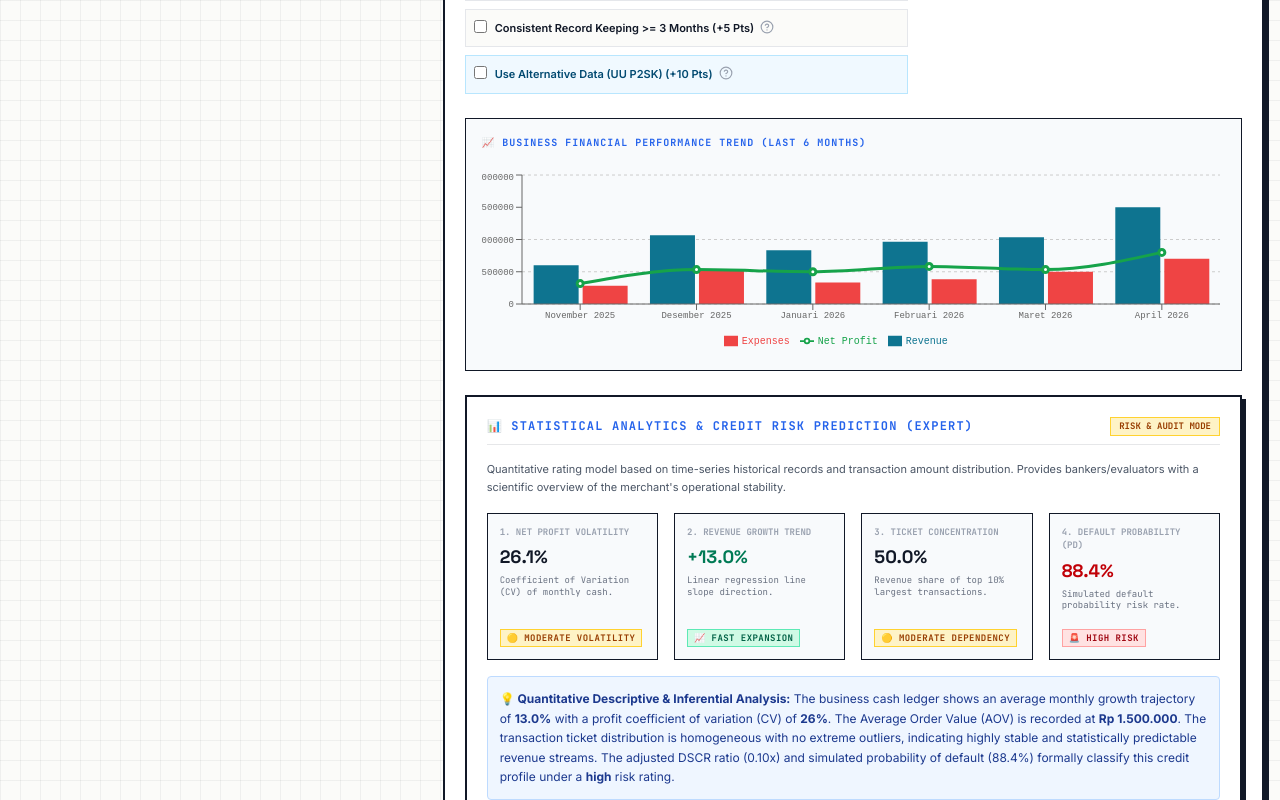
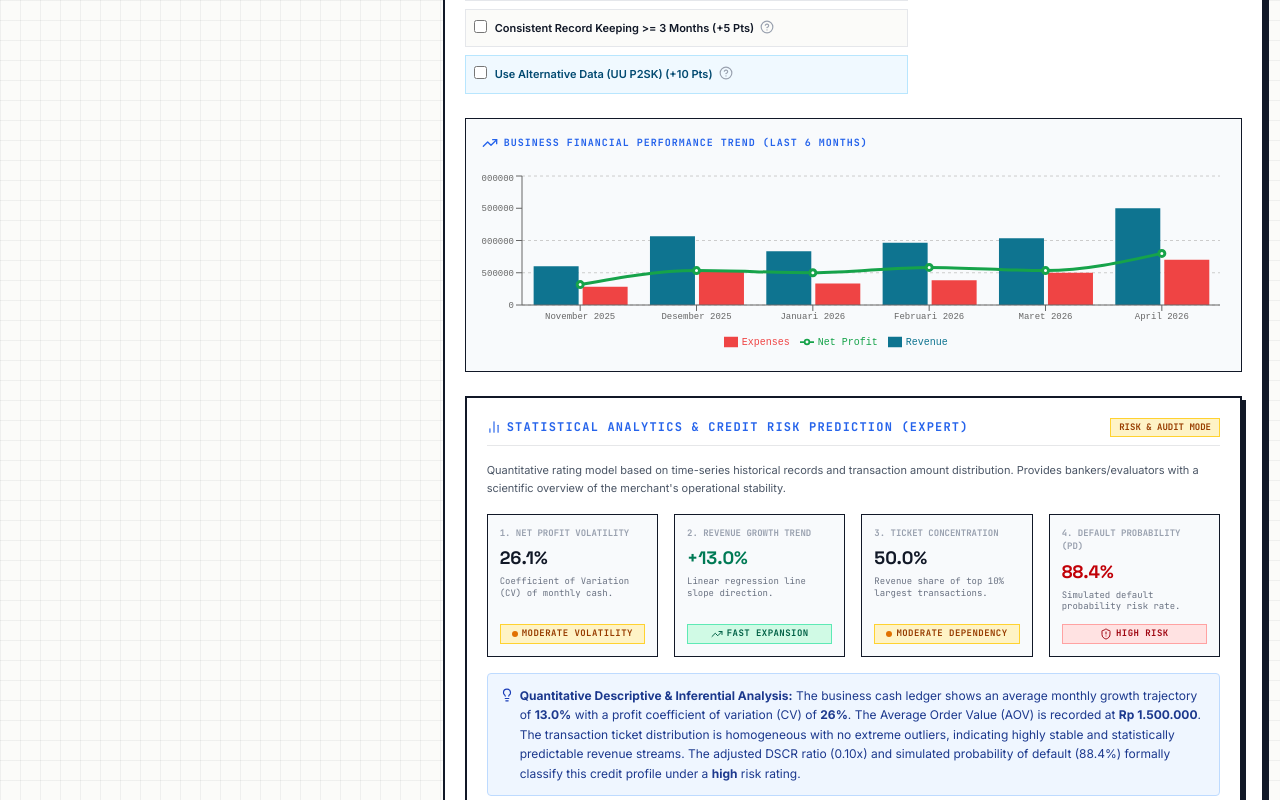
Before and after one commit to rafifernandaa/umkm-lens, a React (Vite) app: page / in a window 1280 px wide. Shown: the part 2100-2900 px from the top of the page. Built offline with nearby package versions, Linux system fonts and the light colour scheme.

Commit message:
style: replace emojis in results section cards with monochrome Lucide icons and clean CSS indicators

```diff
--- a/src/App.tsx
+++ b/src/App.tsx
@@ -3759,8 +3759,9 @@ export default function App() {
                         )}
 
                         <div className="bg-slate-50 border-2 border-ink p-4 space-y-3">
-                          <h5 className="font-mono text-xs font-bold text-ink uppercase border-b border-ink/10 pb-1.5">
-                            {t("🔍 KELAYAKAN FINANSIAL KONSOLIDASI (AVERAGE PERFORMANCE)", "🔍 CONSOLIDATED FINANCIAL ELIGIBILITY (AVERAGE PERFORMANCE)")}
+                          <h5 className="font-mono text-xs font-bold text-ink uppercase border-b border-ink/10 pb-1.5 flex items-center gap-1.5">
+                            <Search className="w-3.5 h-3.5" />
+                            {t("KELAYAKAN FINANSIAL KONSOLIDASI (AVERAGE PERFORMANCE)", "CONSOLIDATED FINANCIAL ELIGIBILITY (AVERAGE PERFORMANCE)")}
                           </h5>
                           <div className="grid grid-cols-1 md:grid-cols-3 gap-4 text-xs font-mono">
                             <div>
@@ -3786,17 +3787,21 @@ export default function App() {
                             </div>
                           </div>
 
-                          <div className="p-3 bg-blue-50 border border-blue-200 text-[11px] text-blue-800 rounded-sm font-sans">
-                            <strong>💡 {t("Evaluasi Underwriter AI:", "AI Underwriter Evaluation:")}</strong> {t("Usaha", "The business")} <strong>{userProfile.businessName || t("UMKM Binaan", "Partner MSME")}</strong> {t("menunjukkan konsistensi arus kas sehat selama", "shows a consistent and healthy cash flow over the last")} {historicalPeriods.length} {t("bulan terakhir. Sisa rata-rata laba bulanan menutup cicilan simulasi", "months. The average monthly net profit covers the simulated installment of")} Rp {estCicilan.toLocaleString("id-ID")}/{t("bulan", "month")} {t("dengan safety margin", "with a safety margin of")} {dscr.toFixed(1)}{t("x lipat. Kelayakan agunan non-fisik (UU P2SK) dinilai memadai.", "x. Eligibility based on alternative collateral (UU P2SK) is rated as adequate.")}
+                          <div className="p-3 bg-blue-50 border border-blue-200 text-[11px] text-blue-800 rounded-sm font-sans flex items-start gap-1.5">
+                            <Lightbulb className="w-3.5 h-3.5 text-blue-800 flex-shrink-0 mt-0.5" />
+                            <div>
+                              <strong>{t("Evaluasi Underwriter AI:", "AI Underwriter Evaluation:")}</strong> {t("Usaha", "The business")} <strong>{userProfile.businessName || t("UMKM Binaan", "Partner MSME")}</strong> {t("menunjukkan konsistensi arus kas sehat selama", "shows a consistent and healthy cash flow over the last")} {historicalPeriods.length} {t("bulan terakhir. Sisa rata-rata laba bulanan menutup cicilan simulasi", "months. The average monthly net profit covers the simulated installment of")} Rp {estCicilan.toLocaleString("id-ID")}/{t("bulan", "month")} {t("dengan safety margin", "with a safety margin of")} {dscr.toFixed(1)}{t("x lipat. Kelayakan agunan non-fisik (UU P2SK) dinilai memadai.", "x. Eligibility based on alternative collateral (UU P2SK) is rated as adequate.")}
+                            </div>
                           </div>
 
                           <div className="flex justify-between items-center pt-2 border-t border-ink/10">
                             <span className="text-[9px] text-gray-400 font-mono">GEMINI AUTOMATED UNDERWRITING V1.2</span>
                             <button
                               onClick={handleExportPDF}
-                              className="bg-blueprint text-white px-4 py-2 font-mono font-bold text-[10px] uppercase border-2 border-ink shadow-[2px_2px_0px_0px_#111827] hover:bg-blue-700 cursor-pointer"
-                            >
-                              {t("✍️ Terbitkan Surat Rekomendasi & Cetak", "✍️ Issue Recommendation Letter & Print")}
+                              className="bg-blueprint text-white px-4 py-2 font-mono font-bold text-[10px] uppercase border-2 border-ink shadow-[2px_2px_0px_0px_#111827] hover:bg-blue-700 cursor-pointer flex items-center gap-1.5"
+                            >
+                              <FileText className="w-3.5 h-3.5" />
+                              {t("Terbitkan Surat Rekomendasi & Cetak", "Issue Recommendation Letter & Print")}
                             </button>
                           </div>
                         </div>
@@ -3804,7 +3809,10 @@ export default function App() {
                         {/* AI Loan Feasibility & Interview Cheat Sheet Card */}
                         <div className="border-2 border-ink bg-white p-4 space-y-4 shadow-[3px_3px_0px_0px_rgba(0,0,0,1)]">
                           <h5 className="font-mono text-xs font-bold text-ink uppercase border-b border-ink/10 pb-1.5 flex items-center justify-between">
-                            <span>{t("💡 TARGET OPTIMALISASI PLAFON KREDIT", "💡 TARGET LOAN LIMIT OPTIMIZER")}</span>
+                            <span className="flex items-center gap-1.5">
+                              <Lightbulb className="w-3.5 h-3.5 text-ink" />
+                              {t("TARGET OPTIMALISASI PLAFON KREDIT", "TARGET LOAN LIMIT OPTIMIZER")}
+                            </span>
                             <span className="bg-blueprint text-white text-[9px] px-2 py-0.5 font-bold">{t("ASISTEN KELAYAKAN AI", "AI FEASIBILITY ASSISTANT")}</span>
                           </h5>
 
@@ -3859,13 +3867,17 @@ export default function App() {
                             </div>
 
                             <div className="bg-[#F6FFF6] border border-emerald-300 p-3 rounded-sm space-y-2.5">
-                              <span className="text-[10px] font-mono text-emerald-800 uppercase tracking-widest font-bold block">
-                                {t("📝 Checklist Kesiapan & Rekomendasi AI", "📝 AI Feasibility Checklist & Advice")}
+                              <span className="text-[10px] font-mono text-emerald-800 uppercase tracking-widest font-bold flex items-center gap-1.5">
+                                <ClipboardList className="w-3.5 h-3.5 text-emerald-800" />
+                                {t("Checklist Kesiapan & Rekomendasi AI", "AI Feasibility Checklist & Advice")}
                               </span>
                               <ul className="text-[10.5px] text-gray-700 font-sans space-y-1.5 list-disc pl-4 leading-relaxed">
                                 {dscr < 1.25 && (
-                                  <li className="text-amber-800 font-medium">
-                                    {t("⚠️ Naikkan Tenor Pinjaman atau kurangi nominal plafon untuk menurunkan cicilan bulanan dan meningkatkan DSCR ke batas aman > 1.25x.", "⚠️ Consider increasing the loan tenor or reducing the principal amount to lower monthly payments and raise DSCR to the safe > 1.25x threshold.")}
+                                  <li className="text-amber-800 font-medium flex items-start gap-1">
+                                    <BadgeAlert className="w-3.5 h-3.5 text-amber-800 flex-shrink-0 mt-0.5" />
+                                    <span>
+                                      {t("Naikkan Tenor Pinjaman atau kurangi nominal plafon untuk menurunkan cicilan bulanan dan meningkatkan DSCR ke batas aman > 1.25x.", "Consider increasing the loan tenor or reducing the principal amount to lower monthly payments and raise DSCR to the safe > 1.25x threshold.")}
+                                    </span>
                                   </li>
                                 )}
                                 {!completedChecklist.rekeningTerpisah && (
@@ -3883,15 +3895,21 @@ export default function App() {
                                     {t("Aktifkan fitur 'Alternative Data' di dashboard sebelah untuk melampirkan bill PLN/Telco sebagai pendukung skor.", "Enable 'Alternative Data' in the side dashboard to attach utility bills as alternative credit scorers.")}
                                   </li>
                                 )}
-                                <li className="text-emerald-800 font-medium">
-                                  {t("💡 Cetak berkas pre-assessment ini dan bawa halaman kedua sebagai Cheat Sheet panduan interview wawancara analis kredit bank.", "💡 Export this pre-assessment report and use the second page as a Cheat Sheet guide for the banker interview.")}
+                                <li className="text-emerald-800 font-medium flex items-start gap-1">
+                                  <Lightbulb className="w-3.5 h-3.5 text-emerald-800 flex-shrink-0 mt-0.5" />
+                                  <span>
+                                    {t("Cetak berkas pre-assessment ini dan bawa halaman kedua sebagai Cheat Sheet panduan interview wawancara analis kredit bank.", "Export this pre-assessment report and use the second page as a Cheat Sheet guide for the banker interview.")}
+                                  </span>
                                 </li>
                               </ul>
                             </div>
                           </div>
 
                           <div className="p-3 bg-blue-50 border border-blue-200 text-[10.5px] text-blue-900 rounded-sm font-sans space-y-1.5">
-                            <span className="font-bold text-[11px] block">{t("💡 PANDUAN INTERVIEW BANKER (CHEAT SHEET WAWANCARA ANALIS):", "💡 BANKER INTERVIEW CHEAT SHEET (TIPS FOR MICRO MERCHANTS):")}</span>
+                            <span className="font-bold text-[11px] flex items-center gap-1.5 text-blue-900">
+                              <Lightbulb className="w-3.5 h-3.5 text-blue-900" />
+                              {t("PANDUAN INTERVIEW BANKER (CHEAT SHEET WAWANCARA ANALIS):", "BANKER INTERVIEW CHEAT SHEET (TIPS FOR MICRO MERCHANTS):")}
+                            </span>
                             <p className="leading-relaxed">
                               {t("Saat ditanya oleh analis kredit bank mengenai pembukuan, sampaikan hal berikut: ", "When asked by the bank's credit analyst about your bookkeeping, present the following points: ")}
                               <strong>{t(`"Usaha saya memiliki pencatatan digital teratur dengan rata-rata omset bulanan Rp ${avgMonthlyOmset.toLocaleString("id-ID")} dan laba bersih riil Rp ${avgMonthlyLaba.toLocaleString("id-ID")}. Berdasarkan kalkulasi DSCR, sisa keuntungan saya adalah ${dscr.toFixed(1)}x lipat dari cicilan bulanan, sehingga sangat aman. Saya juga melampirkan data alternatif tagihan utilitas tepat waktu sebagai bukti komitmen pembayaran."`
@@ -3903,9 +3921,10 @@ export default function App() {
                             <span className="text-[9px] text-gray-400 font-mono">GEMINI AUTOMATED ADVISOR V1.2</span>
                             <button
                               onClick={handleExportPDF}
-                              className="bg-blueprint text-white px-4 py-2 font-mono font-bold text-[10px] uppercase border-2 border-ink shadow-[2.5px_2.5px_0px_0px_#111827] hover:bg-blue-700 cursor-pointer active:translate-y-px transition-all"
-                            >
-                              {t("📄 Unduh Laporan Kesiapan Kredit & Cheat Sheet", "📄 Download Credit Feasibility Report & Cheat Sheet")}
+                              className="bg-blueprint text-white px-4 py-2 font-mono font-bold text-[10px] uppercase border-2 border-ink shadow-[2.5px_2.5px_0px_0px_#111827] hover:bg-blue-700 cursor-pointer active:translate-y-px transition-all flex items-center gap-1.5 justify-center"
+                            >
+                              <FileText className="w-3.5 h-3.5" />
+                              {t("Unduh Laporan Kesiapan Kredit & Cheat Sheet", "Download Credit Feasibility Report & Cheat Sheet")}
                             </button>
                           </div>
                         </div>
@@ -3915,8 +3934,9 @@ export default function App() {
                     {/* Historical Trend Chart (Visual Real Multi-Month Data) */}
                     {!isViewingScan && historicalPeriods.length > 0 && (
                       <div className="border border-ink bg-slate-50 p-4 space-y-3">
-                        <span className="text-[10px] font-mono text-blueprint uppercase tracking-widest font-bold block">
-                          {t(`📈 TREN KINERJA KEUANGAN USAHA (${historicalPeriods.length} BULAN TERAKHIR)`, `📈 BUSINESS FINANCIAL PERFORMANCE TREND (LAST ${historicalPeriods.length} MONTHS)`)}
+                        <span className="text-[10px] font-mono text-blueprint uppercase tracking-widest font-bold flex items-center gap-1.5">
+                          <TrendingUp className="w-4 h-4 text-blueprint" />
+                          {t(`TREN KINERJA KEUANGAN USAHA (${historicalPeriods.length} BULAN TERAKHIR)`, `BUSINESS FINANCIAL PERFORMANCE TREND (LAST ${historicalPeriods.length} MONTHS)`)}
                         </span>
 
                         <div className="h-48 pt-2">
@@ -3949,7 +3969,8 @@ export default function App() {
                       <div className="border-2 border-ink bg-white p-5 shadow-[4px_4px_0px_0px_#111827] space-y-4">
                         <div className="flex justify-between items-center border-b border-ink/10 pb-2">
                           <span className="text-xs font-mono text-blueprint uppercase tracking-widest font-bold flex items-center gap-1.5">
-                            📊 {t("ANALISIS STATISTIK & PREDIKSI RISIKO KREDIT (EXPERT ANALYTICS)", "STATISTICAL ANALYTICS & CREDIT RISK PREDICTION (EXPERT)")}
+                            <BarChart2 className="w-3.5 h-3.5" />
+                            {t("ANALISIS STATISTIK & PREDIKSI RISIKO KREDIT (EXPERT ANALYTICS)", "STATISTICAL ANALYTICS & CREDIT RISK PREDICTION (EXPERT)")}
                           </span>
                           <span className="bg-amber-100 text-amber-800 text-[9px] px-2 py-0.5 font-mono border border-amber-300 font-bold uppercase">
                             {t("Mode Auditor & Risiko", "Risk & Audit Mode")}
@@ -3973,16 +3994,19 @@ export default function App() {
                             </div>
                             <div className="mt-3">
                               {labaCV < 0.15 ? (
-                                <span className="bg-emerald-100 text-emerald-800 border border-emerald-300 text-[9px] font-mono font-bold px-1.5 py-0.5 uppercase tracking-wider">
-                                  🟢 {t("Sangat Stabil", "Highly Stable")}
+                                <span className="bg-emerald-100 text-emerald-800 border border-emerald-300 text-[9px] font-mono font-bold px-1.5 py-0.5 uppercase tracking-wider flex items-center justify-center gap-1">
+                                  <span className="w-1.5 h-1.5 rounded-full bg-emerald-600" />
+                                  {t("Sangat Stabil", "Highly Stable")}
                                 </span>
                               ) : labaCV <= 0.30 ? (
-                                <span className="bg-amber-100 text-amber-800 border border-amber-300 text-[9px] font-mono font-bold px-1.5 py-0.5 uppercase tracking-wider">
-                                  🟡 {t("Volatilitas Sedang", "Moderate Volatility")}
+                                <span className="bg-amber-100 text-amber-800 border border-amber-300 text-[9px] font-mono font-bold px-1.5 py-0.5 uppercase tracking-wider flex items-center justify-center gap-1">
+                                  <span className="w-1.5 h-1.5 rounded-full bg-amber-600" />
+                                  {t("Volatilitas Sedang", "Moderate Volatility")}
                                 </span>
                               ) : (
-                                <span className="bg-red-100 text-red-800 border border-red-300 text-[9px] font-mono font-bold px-1.5 py-0.5 uppercase tracking-wider">
-                                  🔴 {t("Fluktuasi Tinggi", "High Volatility")}
+                                <span className="bg-red-100 text-red-800 border border-red-300 text-[9px] font-mono font-bold px-1.5 py-0.5 uppercase tracking-wider flex items-center justify-center gap-1">
+                                  <span className="w-1.5 h-1.5 rounded-full bg-red-600" />
+                                  {t("Fluktuasi Tinggi", "High Volatility")}
                                 </span>
                               )}
                             </div>
@@ -4001,16 +4025,19 @@ export default function App() {
                             </div>
                             <div className="mt-3">
                               {growthRate >= 5 ? (
-                                <span className="bg-emerald-100 text-emerald-800 border border-emerald-300 text-[9px] font-mono font-bold px-1.5 py-0.5 uppercase tracking-wider">
-                                  📈 {t("Ekspansi Cepat", "Fast Expansion")}
+                                <span className="bg-emerald-100 text-emerald-800 border border-emerald-300 text-[9px] font-mono font-bold px-1.5 py-0.5 uppercase tracking-wider flex items-center justify-center gap-1">
+                                  <TrendingUp className="w-3 h-3 text-emerald-800" />
+                                  {t("Ekspansi Cepat", "Fast Expansion")}
                                 </span>
                               ) : growthRate >= 0 ? (
-                                <span className="bg-blue-100 text-blue-800 border border-blue-300 text-[9px] font-mono font-bold px-1.5 py-0.5 uppercase tracking-wider">
-                                  📈 {t("Tumbuh Positif", "Positive Growth")}
+                                <span className="bg-blue-100 text-blue-800 border border-blue-300 text-[9px] font-mono font-bold px-1.5 py-0.5 uppercase tracking-wider flex items-center justify-center gap-1">
+                                  <TrendingUp className="w-3 h-3 text-blue-800" />
+                                  {t("Tumbuh Positif", "Positive Growth")}
                                 </span>
                               ) : (
-                                <span className="bg-red-100 text-red-800 border border-red-300 text-[9px] font-mono font-bold px-1.5 py-0.5 uppercase tracking-wider">
-                                  📉 {t("Kontraksi Usaha", "Business Contraction")}
+                                <span className="bg-red-100 text-red-800 border border-red-300 text-[9px] font-mono font-bold px-1.5 py-0.5 uppercase tracking-wider flex items-center justify-center gap-1">
+                                  <TrendingDown className="w-3 h-3 text-red-800" />
+                                  {t("Kontraksi Usaha", "Business Contraction")}
                                 </span>
                               )}
                             </div>
@@ -4027,16 +4054,19 @@ export default function App() {
                             </div>
                             <div className="mt-3">
                               {concentrationRiskPct > 50 ? (
-                                <span className="bg-red-100 text-red-800 border border-red-300 text-[9px] font-mono font-bold px-1.5 py-0.5 uppercase tracking-wider">
-                                  🚨 {t("Konsentrasi Tinggi", "High Dependency")}
+                                <span className="bg-red-100 text-red-800 border border-red-300 text-[9px] font-mono font-bold px-1.5 py-0.5 uppercase tracking-wider flex items-center justify-center gap-1">
+                                  <ShieldAlert className="w-3 h-3 text-red-800" />
+                                  {t("Konsentrasi Tinggi", "High Dependency")}
                                 </span>
                               ) : concentrationRiskPct > 30 ? (
-                                <span className="bg-amber-100 text-amber-800 border border-amber-300 text-[9px] font-mono font-bold px-1.5 py-0.5 uppercase tracking-wider">
-                                  🟡 {t("Risiko Sedang", "Moderate Dependency")}
+                                <span className="bg-amber-100 text-amber-800 border border-amber-300 text-[9px] font-mono font-bold px-1.5 py-0.5 uppercase tracking-wider flex items-center justify-center gap-1">
+                                  <span className="w-1.5 h-1.5 rounded-full bg-amber-600" />
+                                  {t("Risiko Sedang", "Moderate Dependency")}
                                 </span>
                               ) : (
-                                <span className="bg-emerald-100 text-emerald-800 border border-emerald-300 text-[9px] font-mono font-bold px-1.5 py-0.5 uppercase tracking-wider">
-                                  🟢 {t("Terdistribusi Baik", "Well Distributed")}
+                                <span className="bg-emerald-100 text-emerald-800 border border-emerald-300 text-[9px] font-mono font-bold px-1.5 py-0.5 uppercase tracking-wider flex items-center justify-center gap-1">
+                                  <span className="w-1.5 h-1.5 rounded-full bg-emerald-600" />
+                                  {t("Terdistribusi Baik", "Well Distributed")}
                                 </span>
                               )}
                             </div>
@@ -4055,16 +4085,19 @@ export default function App() {
                             </div>
                             <div className="mt-3">
                               {defaultRiskPct > 15 ? (
-                                <span className="bg-red-100 text-red-800 border border-red-300 text-[9px] font-mono font-bold px-1.5 py-0.5 uppercase tracking-wider">
-                                  🚨 {t("Risiko Tinggi", "High Risk")}
+                                <span className="bg-red-100 text-red-800 border border-red-300 text-[9px] font-mono font-bold px-1.5 py-0.5 uppercase tracking-wider flex items-center justify-center gap-1">
+                                  <ShieldAlert className="w-3 h-3 text-red-800" />
+                                  {t("Risiko Tinggi", "High Risk")}
                                 </span>
                               ) : defaultRiskPct > 5 ? (
-                                <span className="bg-amber-100 text-amber-800 border border-amber-300 text-[9px] font-mono font-bold px-1.5 py-0.5 uppercase tracking-wider">
-                                  🟡 {t("Risiko Sedang", "Medium Risk")}
+                                <span className="bg-amber-100 text-amber-800 border border-amber-300 text-[9px] font-mono font-bold px-1.5 py-0.5 uppercase tracking-wider flex items-center justify-center gap-1">
+                                  <span className="w-1.5 h-1.5 rounded-full bg-amber-600" />
+                                  {t("Risiko Sedang", "Medium Risk")}
                                 </span>
                               ) : (
-                                <span className="bg-emerald-100 text-emerald-800 border border-emerald-300 text-[9px] font-mono font-bold px-1.5 py-0.5 uppercase tracking-wider">
-                                  🛡️ {t("Risiko Rendah", "Low Risk")}
+                                <span className="bg-emerald-100 text-emerald-800 border border-emerald-300 text-[9px] font-mono font-bold px-1.5 py-0.5 uppercase tracking-wider flex items-center justify-center gap-1">
+                                  <ShieldCheck className="w-3 h-3 text-emerald-800" />
+                                  {t("Risiko Rendah", "Low Risk")}
                                 </span>
                               )}
                             </div>
@@ -4072,8 +4105,10 @@ export default function App() {
                         </div>
 
                         {/* Statistical Narrative Explainer */}
-                        <div className="bg-blue-50 border border-blue-200 p-3 rounded-sm text-xs font-sans text-blue-900 leading-relaxed">
-                          <strong>💡 {t("Analisis Deskriptif & Inferensial Kuantitatif:", "Quantitative Descriptive & Inferential Analysis:")}</strong>{" "}
+                        <div className="bg-blue-50 border border-blue-200 p-3 rounded-sm text-xs font-sans text-blue-900 leading-relaxed flex items-start gap-1.5">
+                          <Lightbulb className="w-3.5 h-3.5 text-blue-800 flex-shrink-0 mt-0.5" />
+                          <div>
+                            <strong>{t("Analisis Deskriptif & Inferensial Kuantitatif:", "Quantitative Descriptive & Inferential Analysis:")}</strong>{" "}
                             {lang === "id" ? (
                               <>
                                 Data kas usaha menunjukkan pola pertumbuhan rata-rata sebesar <strong>{growthRate.toFixed(1)}%</strong> per bulan dengan fluktuasi laba operasional sebesar <strong>{(labaCV * 100).toFixed(0)}%</strong>.
@@ -4101,6 +4136,7 @@ export default function App() {
                             )}
                           </div>
                         </div>
+                      </div>
                     )}
 
                     {/* Official Banking Law Disclaimer */}
```
Lines whose indentation alone changed are shown as unchanged.
